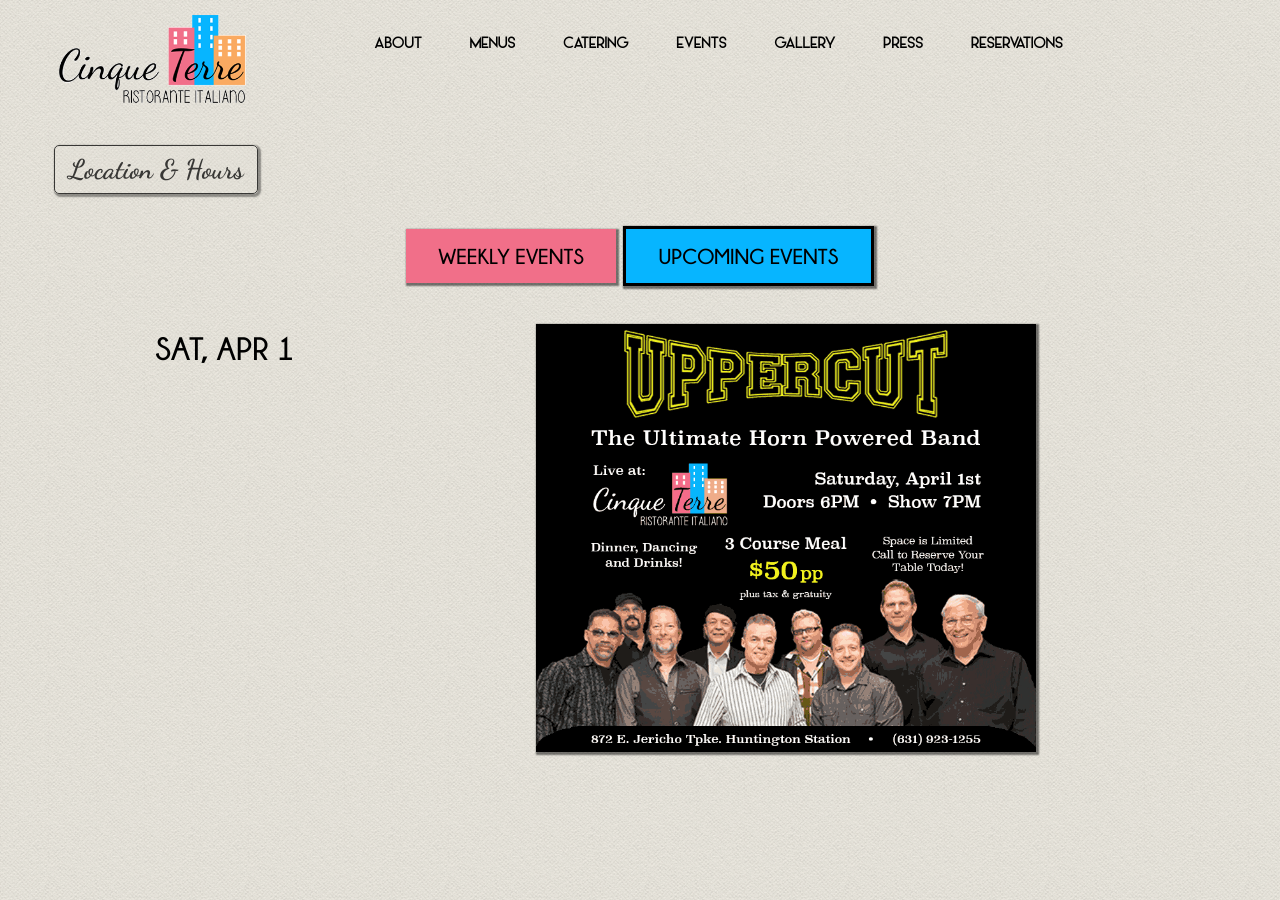
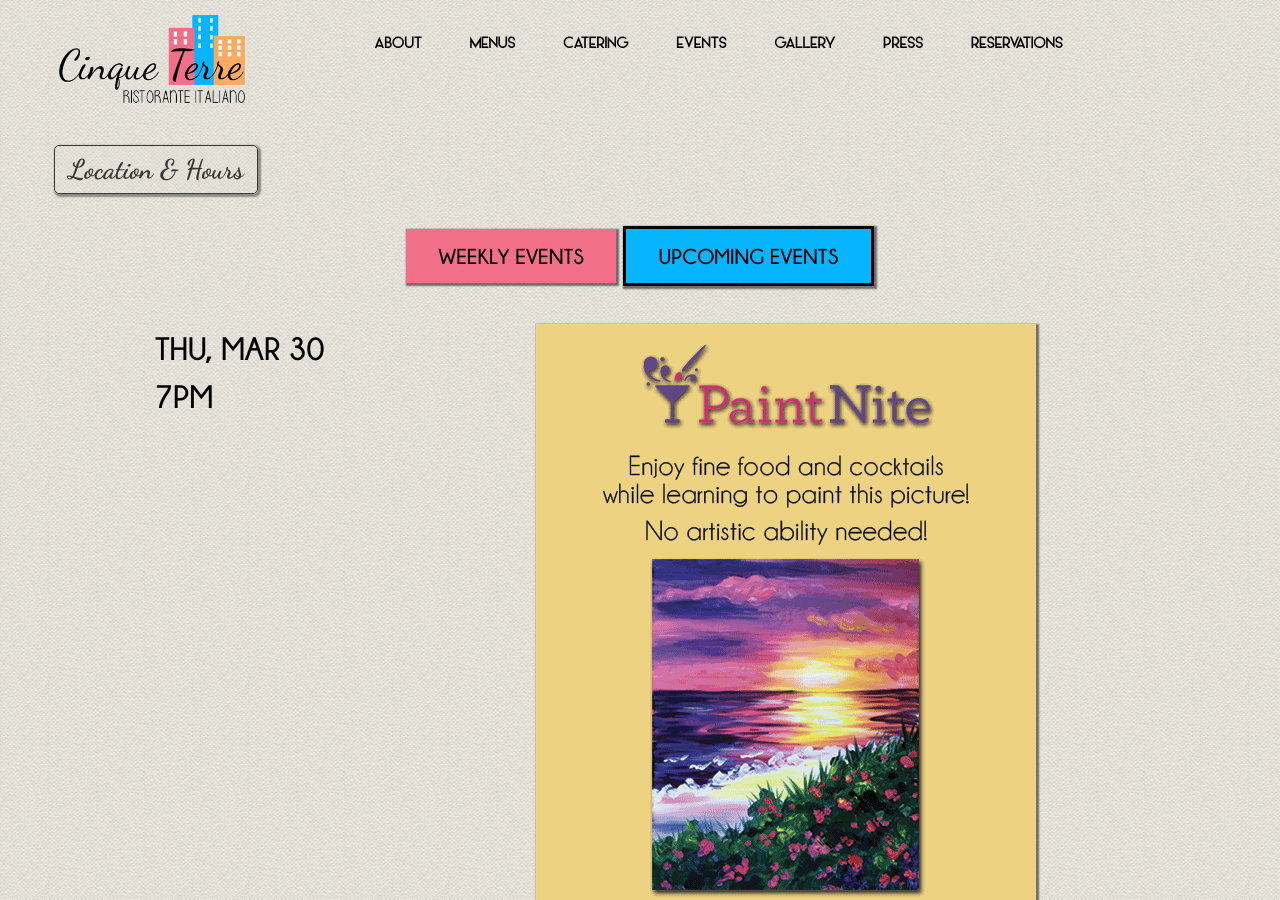
Before and after one commit to cinqueterreli/cinqueterre.github.io, a Jekyll site: the page built from upcoming-events.html, in a window 1280 px wide and 900 px high. Built offline with Jekyll 4.4.1, drawn with Linux system fonts in a browser that asks for light colours; nearby versions of some CDN libraries; some of the changed text lies outside the part shown.

Commit message:
NEW EVENTS NIGGA, Deleted unneeded pics

```diff
--- a/upcoming-events.html
+++ b/upcoming-events.html
@@ -11,6 +11,18 @@
 
 <div class="event-entry">
 	<div class="event-date">
+	THU, MAR 30<br />
+	7PM
+	</div>
+	<div class="event">
+	<img class="event-flyer" src="/images/paintniteflyer1.png" id="paintnite2">
+	<h3>Tickets <a href="https://www.paintnite.com/events/blooming-sunset-at-cinque-terre-teamli_1170773" target="_blank">here</a>.</h3>
+	<h3>Get 20% off with coupon code LIPN20</h3>
+	</div>
+</div>
+
+<div class="event-entry">
+	<div class="event-date">
 	SAT, APR 1<br />
 	</div>
 	<div class="event">
@@ -18,17 +30,17 @@
 	</div>
 </div>
 
-<!---<div class="event-entry">
+<div class="event-entry">
 	<div class="event-date">
-	WED, FEB 22<br />
+	WED, APR 26<br />
 	7PM
 	</div>
 	<div class="event">
-	<img class="event-flyer" src="/images/wedfeb22.png" id="paintnite2">
-	<h3>Tickets <a href="https://www.paintnite.com/events/pink-reflection-ii-at-cinque-terre-teamli_1145629" target="_blank">here</a>.</h3>
+	<img class="event-flyer" src="/images/paintniteflyer2.png" id="paintnite2">
+	<h3>Tickets <a href="https://www.paintnite.com/events/white-daisies-wine-glasses-at-cinque-terre-teamli_1172256" target="_blank">here</a>.</h3>
 	<h3>Get 20% off with coupon code LIPN20</h3>
 	</div>
-</div> -->
+</div>
 
 
 </div>
```
Also changed, not shown: images/ComedyNov12.jpg (deleted), images/comedyflyer.jpg (deleted), images/paintniteflyer1.png, images/paintniteflyer2.png, images/thanksgivingPromoArt.png (deleted), images/thufeb9.png (deleted), images/tuejan17.png (deleted), images/wedfeb22.png (deleted), images/wedjan25.png (deleted).
